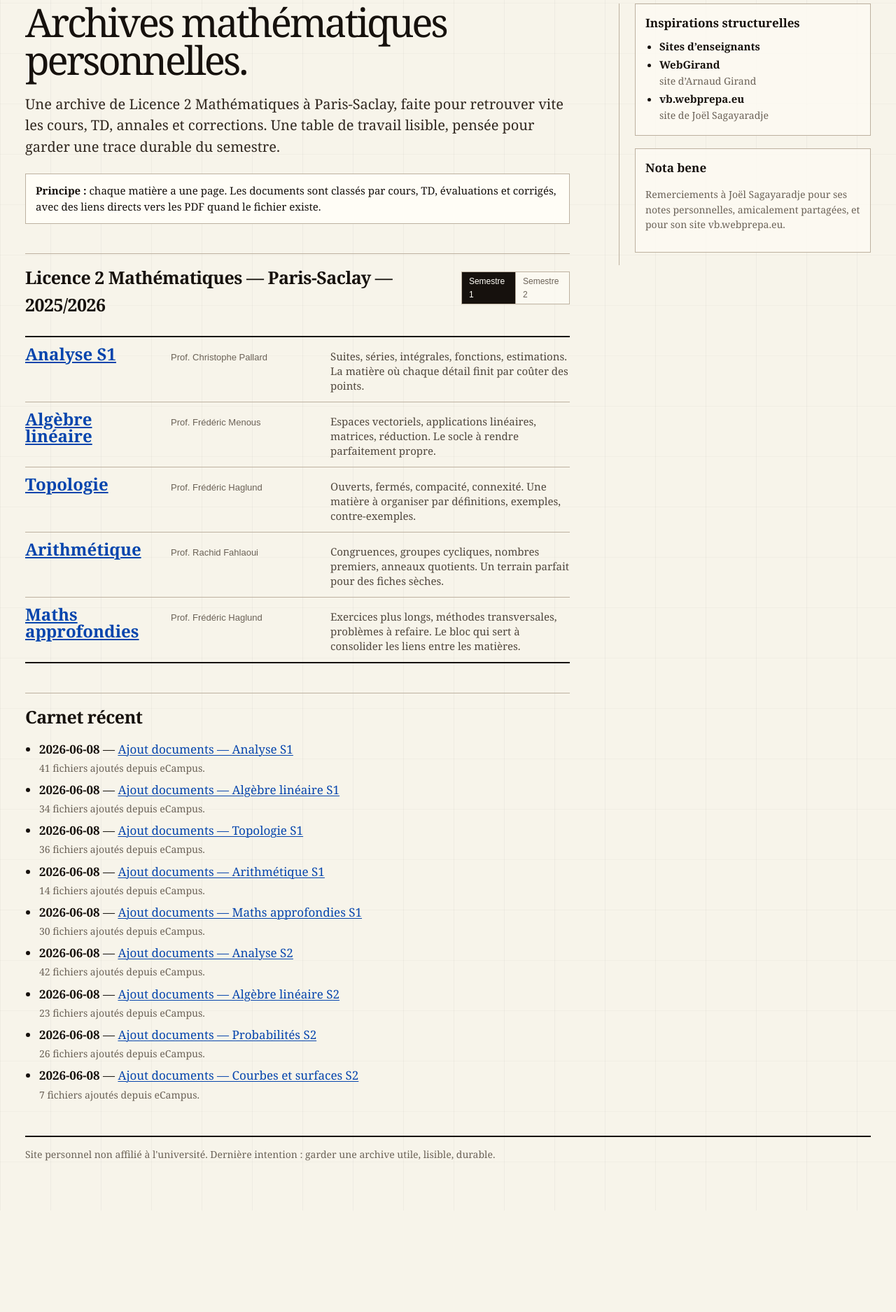
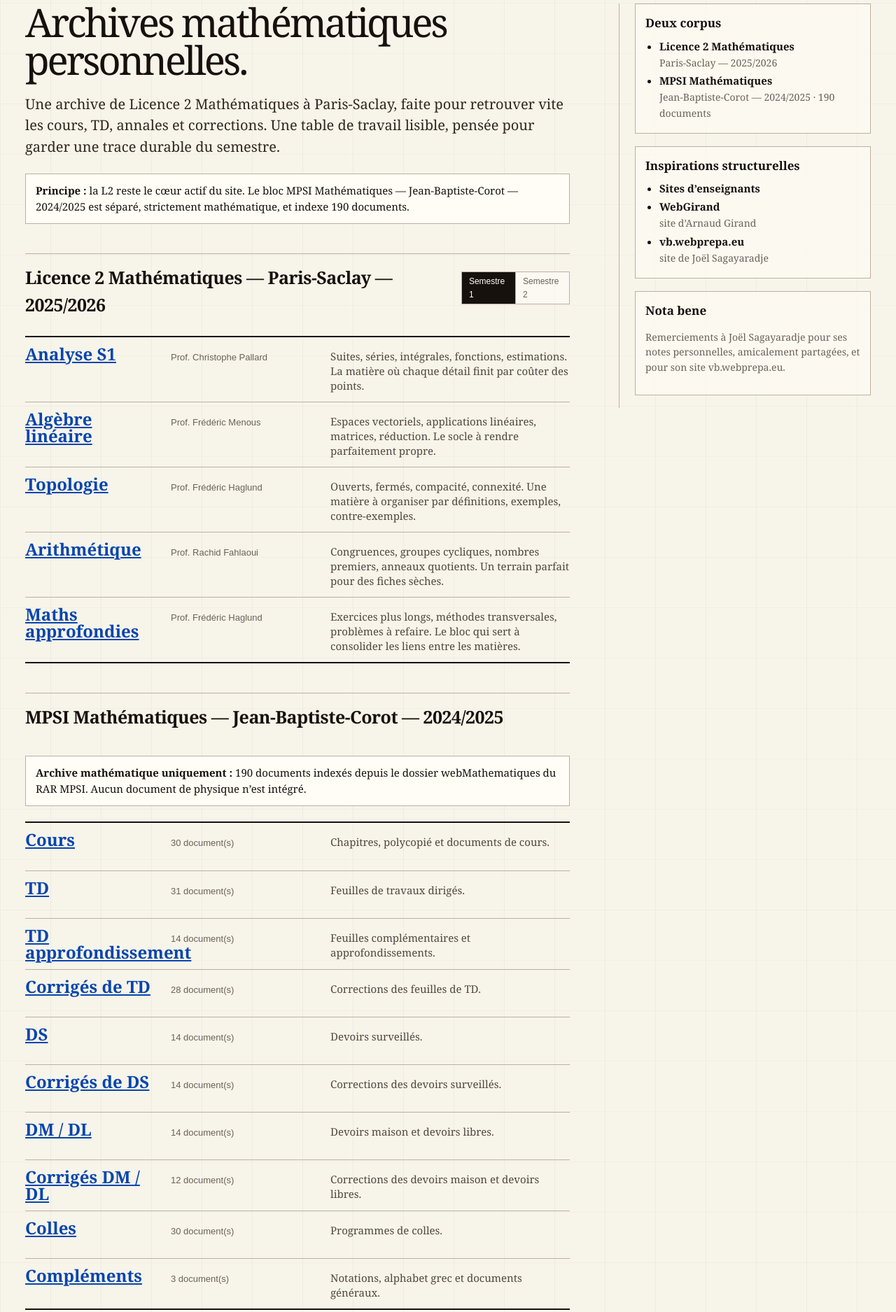
Before and after one commit to Grimm02938/l2-maths, an Astro site: page / in a window 1280 px wide. Shown: the part 140-2015 px from the top of the page at 70% size. Before the commit the page ends 1870 px from the top, so only its background shows below. Built offline with nearby package versions, Linux system fonts and the light colour scheme; Astro itself is replaced by a stand-in of ours.

Commit message:
Expose MPSI mathematics corpus on homepage

```diff
--- a/src/pages/index.astro
+++ b/src/pages/index.astro
@@ -1,6 +1,7 @@
 ---
 import Base from '../layouts/Base.astro';
 import { subjects, logbook } from '../data/archive';
+import { mpsiMathsCategories, mpsiMathsDocumentCount } from '../data/mpsi-maths';
 
 const s1Subjects = subjects.filter((subject) => subject.semester === 'S1' || subject.semester === 'Annuel');
 const s2Subjects = subjects.filter((subject) => subject.semester === 'S2' || subject.semester === 'Annuel');
@@ -14,7 +15,7 @@ const s2Subjects = subjects.filter((subject) => subject.semester === 'S2' || sub
       </p>
 
       <div class="notice">
-        <b>Principe :</b> chaque matière a une page. Les documents sont classés par cours, TD, évaluations et corrigés, avec des liens directs vers les PDF quand le fichier existe.
+        <b>Principe :</b> la L2 reste le cœur actif du site. Le bloc MPSI Mathématiques — Jean-Baptiste-Corot — 2024/2025 est séparé, strictement mathématique, et indexe {mpsiMathsDocumentCount} documents.
       </div>
 
       <section class="section semester-switcher" id="licence-2">
@@ -31,7 +32,7 @@ const s2Subjects = subjects.filter((subject) => subject.semester === 'S2' || sub
 
         <div class="subject-register semester-panel s1-panel" aria-label="Registre des matières du semestre 1">
           {s1Subjects.map((subject) => (
-            <a class="subject-entry" href={'/l2/' + subject.slug + '/'}>
+            <a class="subject-entry" href={`/l2/${subject.slug}/`}>
               <span class="entry-title">{subject.title}</span>
               <span class="entry-prof">Prof. {subject.professor}</span>
               <span class="entry-desc">{subject.description}</span>
@@ -41,10 +42,30 @@ const s2Subjects = subjects.filter((subject) => subject.semester === 'S2' || sub
 
         <div class="subject-register semester-panel s2-panel" aria-label="Registre des matières du semestre 2">
           {s2Subjects.map((subject) => (
-            <a class="subject-entry" href={'/l2/' + subject.slug + '/'}>
+            <a class="subject-entry" href={`/l2/${subject.slug}/`}>
               <span class="entry-title">{subject.title}</span>
               <span class="entry-prof">Prof. {subject.professor}</span>
               <span class="entry-desc">{subject.description}</span>
+            </a>
+          ))}
+        </div>
+      </section>
+
+      <section class="section" id="mpsi-maths">
+        <div class="section-line-heading">
+          <h2>MPSI Mathématiques — Jean-Baptiste-Corot — 2024/2025</h2>
+        </div>
+
+        <div class="notice">
+          <b>Archive mathématique uniquement :</b> {mpsiMathsDocumentCount} documents indexés depuis le dossier webMathematiques du RAR MPSI. Aucun document de physique n’est intégré.
+        </div>
+
+        <div class="subject-register">
+          {mpsiMathsCategories.map((category) => (
+            <a class="subject-entry" href={`/mpsi/#${category.id}`}>
+              <span class="entry-title">{category.title}</span>
+              <span class="entry-prof">{category.documents.length} document(s)</span>
+              <span class="entry-desc">{category.description}</span>
             </a>
           ))}
         </div>
@@ -65,6 +86,14 @@ const s2Subjects = subjects.filter((subject) => subject.semester === 'S2' || sub
 
     <aside class="sidebar">
       <div class="box">
+        <h2>Deux corpus</h2>
+        <ul class="compact-list">
+          <li><b>Licence 2 Mathématiques</b><br /><span class="small">Paris-Saclay — 2025/2026</span></li>
+          <li><b>MPSI Mathématiques</b><br /><span class="small">Jean-Baptiste-Corot — 2024/2025 · {mpsiMathsDocumentCount} documents</span></li>
+        </ul>
+      </div>
+
+      <div class="box">
         <h2>Inspirations structurelles</h2>
         <ul class="compact-list">
           <li><b>Sites d’enseignants</b></li>
```
